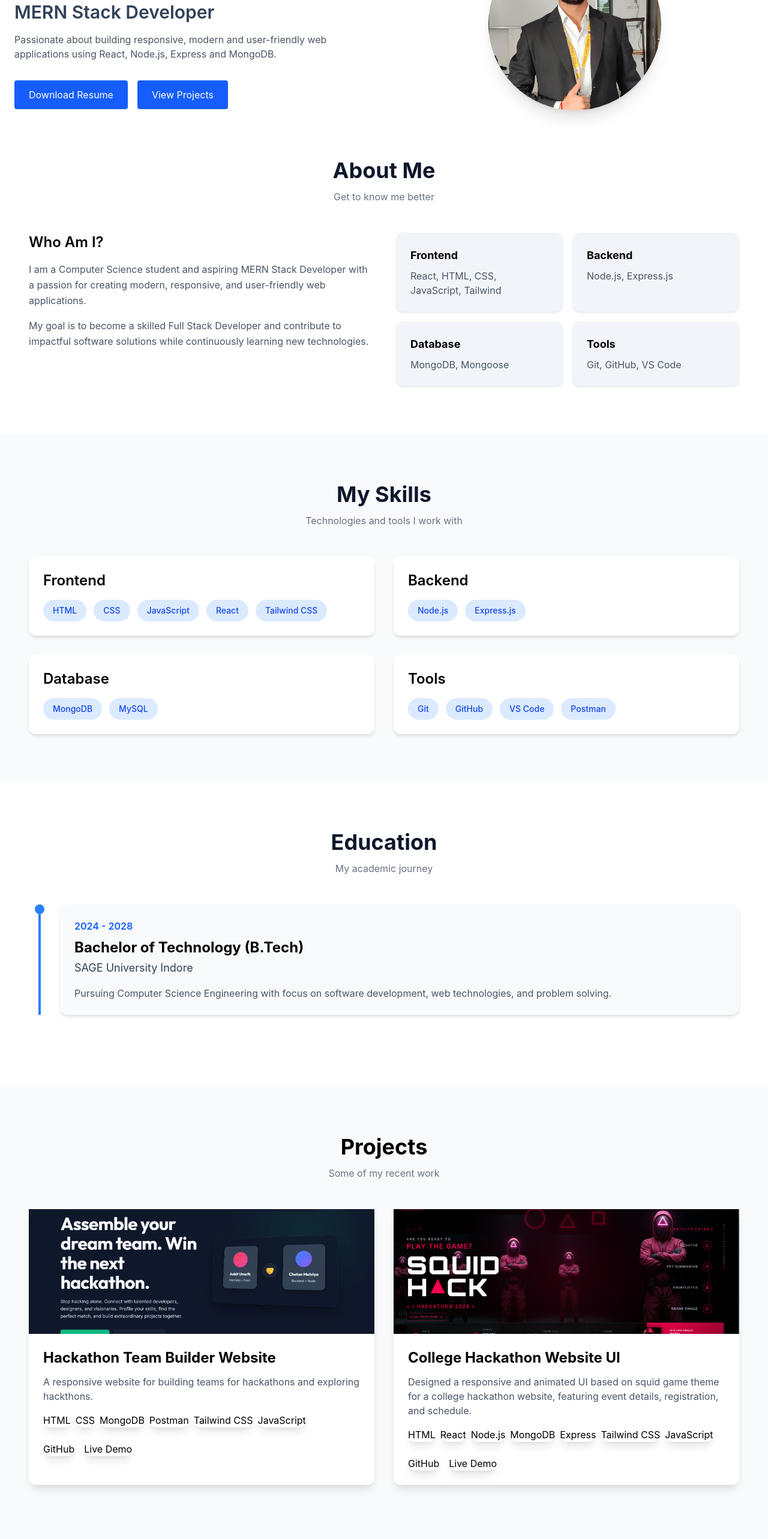
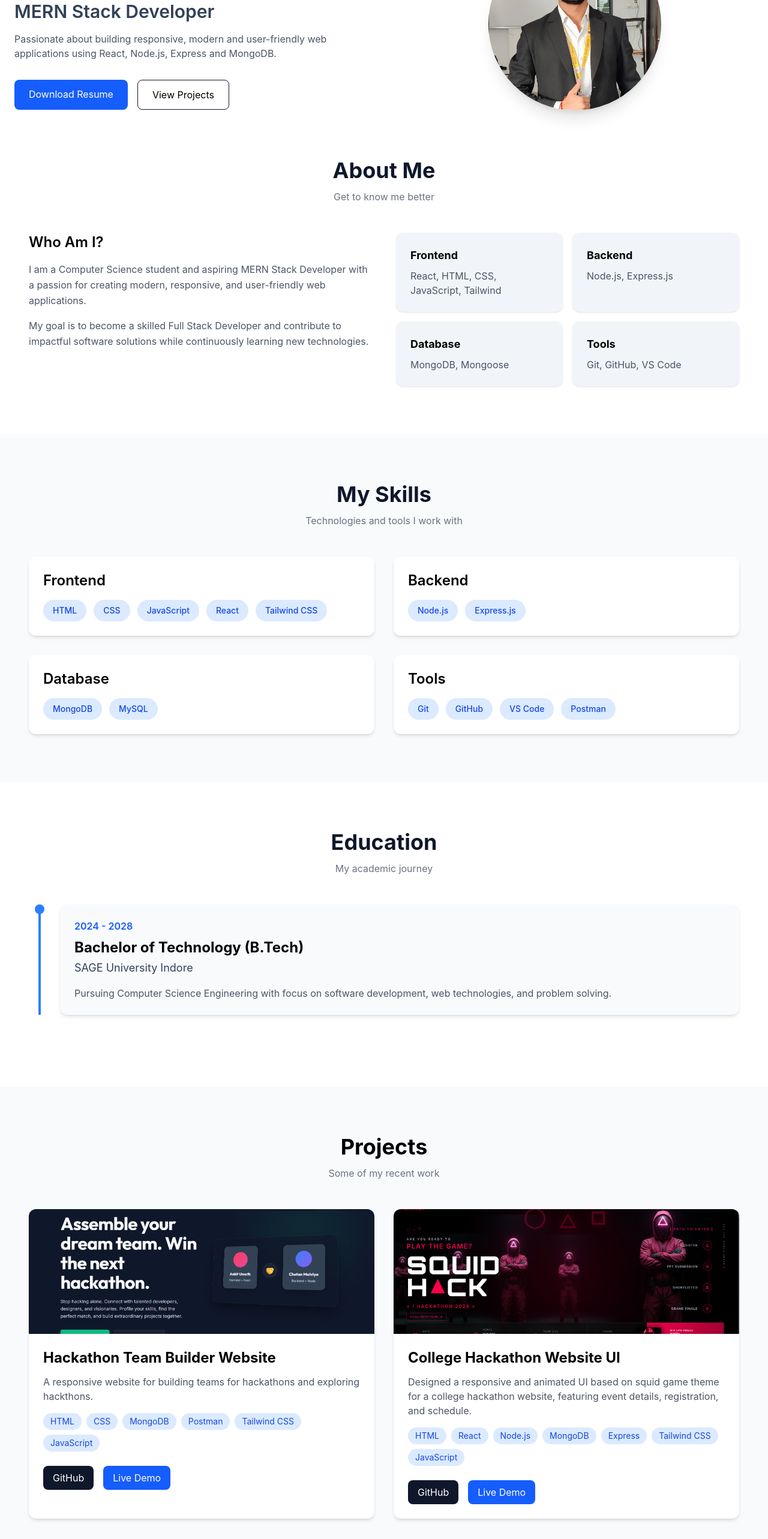
Before and after one commit to ankitumath/Portfolio-Website, a React (Vite) app in the folder frontend/: page / in a window 1280 px wide. Shown: the part 200-2766 px from the top of the page at 60% size. Built offline with nearby package versions, Linux system fonts and the light colour scheme.

Commit message:
Added Button animation

```diff
--- a/frontend/src/components/Contact.jsx
+++ b/frontend/src/components/Contact.jsx
@@ -120,7 +120,7 @@ function Contact() {
           <button
             type="submit"
             disabled={loading}
-            className="bg-blue-600 text-white px-6 py-3 rounded transition-all duration-300 hover:scale-105 hover:shadow-lg"
+            className="bg-blue-600 text-white px-6 py-3 rounded hover:bg-blue-700"
           >
             {loading ? "Sending..." : "Send Message"}
           </button>
--- a/frontend/src/components/Hero.jsx
+++ b/frontend/src/components/Hero.jsx
@@ -32,13 +32,15 @@ function Hero() {
               <a
                 href={resume}
                 download
-                className="bg-blue-600 text-white px-6 py-3 rounded transition-all duration-300 hover:scale-105 hover:shadow-lg"              >
+                className="bg-blue-600 text-white px-6 py-3 rounded-lg hover:bg-blue-700 transition"
+              >
                 Download Resume
               </a>
 
               <a
                 href="#projects"
-              className="bg-blue-600 text-white px-6 py-3 rounded transition-all duration-300 hover:scale-105 hover:shadow-lg"              >
+                className="border border-slate-900 px-6 py-3 rounded-lg hover:bg-slate-900 hover:text-white transition"
+              >
                 View Projects
               </a>
 
--- a/frontend/src/components/ProjectCard.jsx
+++ b/frontend/src/components/ProjectCard.jsx
@@ -8,7 +8,8 @@ function ProjectCard({ project }) {
   whileHover={{
     scale: 1.05,
   }}
-className="bg-white rounded-xl shadow-lg transition-all duration-300 hover:-translate-y-2 hover:shadow-2xl">
+ className="bg-white rounded-xl overflow-hidden shadow-md hover:shadow-xl transition">
+
       <img
         src={project.image}
         alt={project.title}
@@ -29,7 +30,8 @@ className="bg-white rounded-xl shadow-lg transition-all duration-300 hover:-tran
           {project.technologies.map((tech) => (
             <span
               key={tech}
-className="bg-white rounded-xl shadow-lg transition-all duration-300 hover:-translate-y-2 hover:shadow-2xl"            >
+              className="bg-blue-100 text-blue-700 px-3 py-1 rounded-full text-sm"
+            >
               {tech}
             </span>
           ))}
@@ -41,7 +43,8 @@ className="bg-white rounded-xl shadow-lg transition-all duration-300 hover:-tran
             href={project.github}
             target="_blank"
             rel="noreferrer"
-className="bg-white rounded-xl shadow-lg transition-all duration-300 hover:-translate-y-2 hover:shadow-2xl"          >
+            className="bg-slate-900 text-white px-4 py-2 rounded-lg"
+          >
             GitHub
           </a>
 
@@ -49,7 +52,8 @@ className="bg-white rounded-xl shadow-lg transition-all duration-300 hover:-tran
             href={project.demo}
             target="_blank"
             rel="noreferrer"
-className="bg-white rounded-xl shadow-lg transition-all duration-300 hover:-translate-y-2 hover:shadow-2xl"          >
+            className="bg-blue-600 text-white px-4 py-2 rounded-lg"
+          >
             Live Demo
           </a>
 
```
